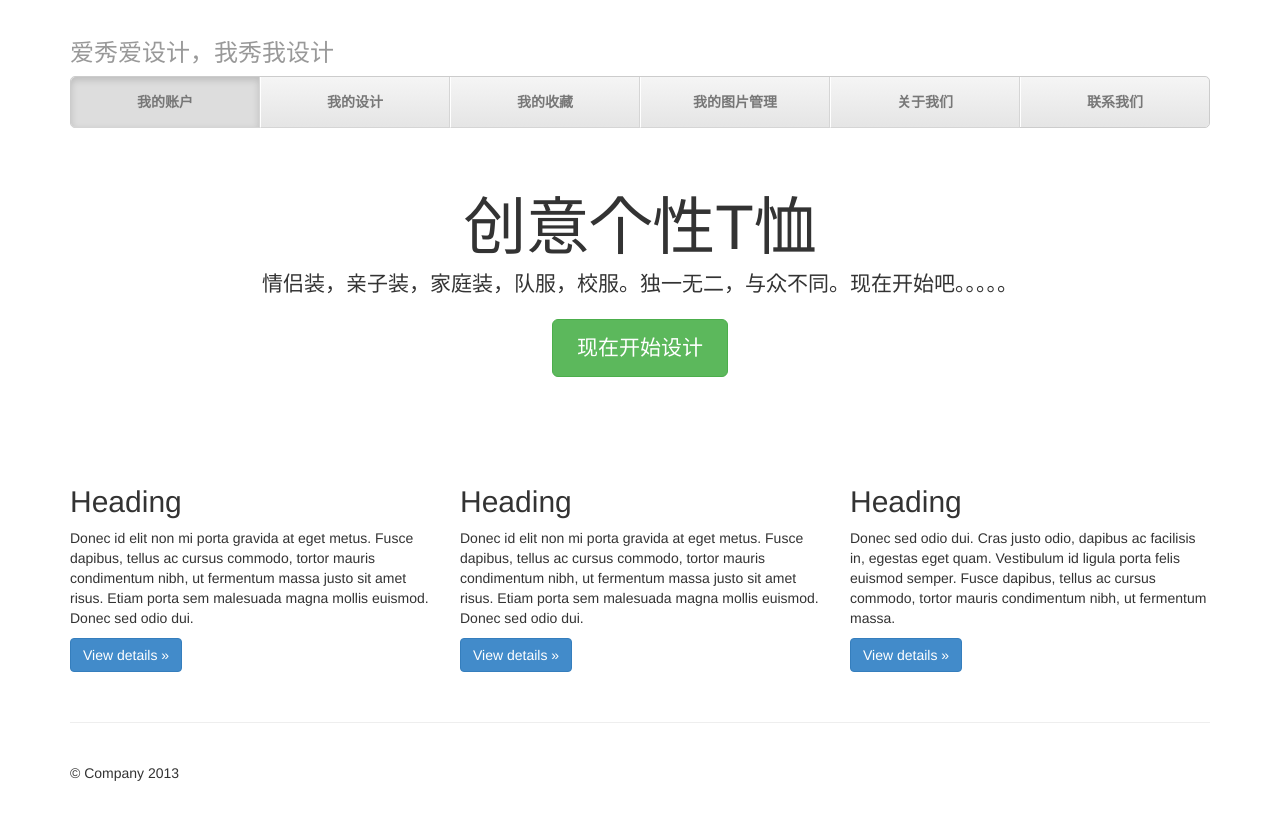
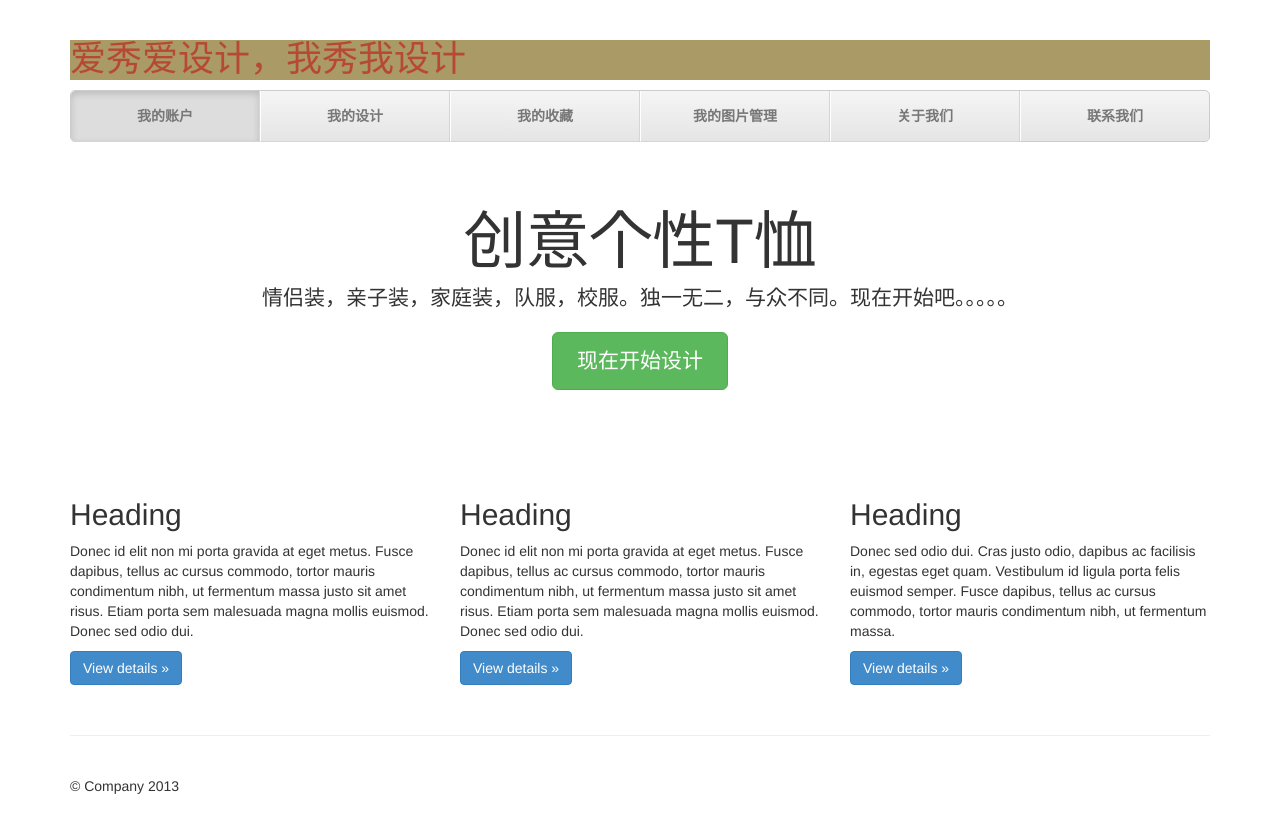
Before and after one commit to zzMOM/ishowidesign, a website: page index.html in a window 1280 px wide. Drawn offline with Linux system fonts and the light colour scheme.

Commit message:
update index.html and custom css

```diff
--- a/css/justified-nav.css
+++ b/css/justified-nav.css
@@ -7,6 +7,12 @@ body {
   margin-top: 40px;
   padding-top: 40px;
   padding-bottom: 40px;
+}
+
+.text-muted {
+  color: #B74934;
+  background-color: #AA9A66;
+  font-family: Arial Black;
 }
 
 /* Main marketing message and sign up button */
--- a/index.html
+++ b/index.html
@@ -5,7 +5,7 @@
     <meta name="viewport" content="width=device-width, initial-scale=1.0">
     <meta name="description" content="">
     <meta name="author" content="">
-    <link rel="shortcut icon" href="img/shorcuticon.ico">
+    <link rel="shortcut icon" href="img/shortcuticon.ico">
 
     <title>我秀我设计</title>
 
@@ -27,7 +27,7 @@
     <div class="container">
 
       <div class="masthead">
-        <h3 class="text-muted">爱秀爱设计，我秀我设计</h3>
+        <h1 class="text-muted">爱秀爱设计，我秀我设计</h1>
         <ul class="nav nav-justified">
           <li class="active"><a href="#">我的账户</a></li>
           <li><a href="#">我的设计</a></li>
```
Also changed, not shown: 1 other file.
